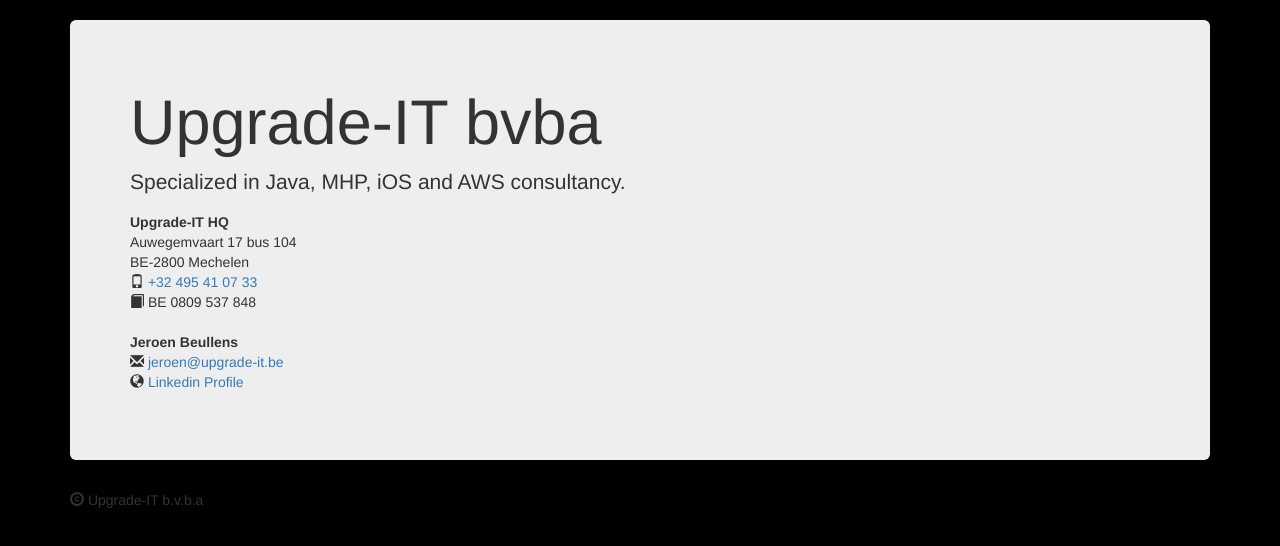
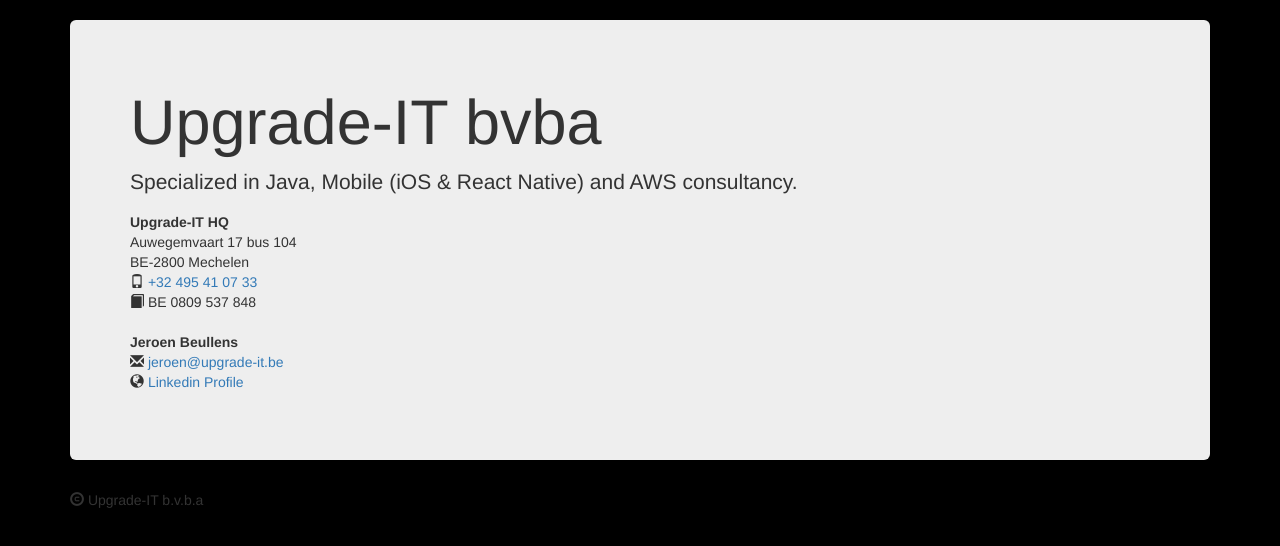
Before and after one commit to jbeullen/upgradeit, a website: page site/index.html in a window 1280 px wide. Drawn offline with nearby package versions, Linux system fonts and the light colour scheme; some packages are replaced by stand-ins of ours; a script that the page names is missing.

Commit message:
changed specialisations

```diff
--- a/site/index.html
+++ b/site/index.html
@@ -22,7 +22,7 @@
         </div>
         <div class="jumbotron">
             <h1>Upgrade-IT bvba</h1>
-            <p class="lead">Specialized in Java, MHP, iOS and AWS consultancy.</p>
+            <p class="lead">Specialized in Java, Mobile (iOS &amp React Native) and AWS consultancy.</p>
 
             <address>
               <strong>Upgrade-IT HQ</strong><br>
```
